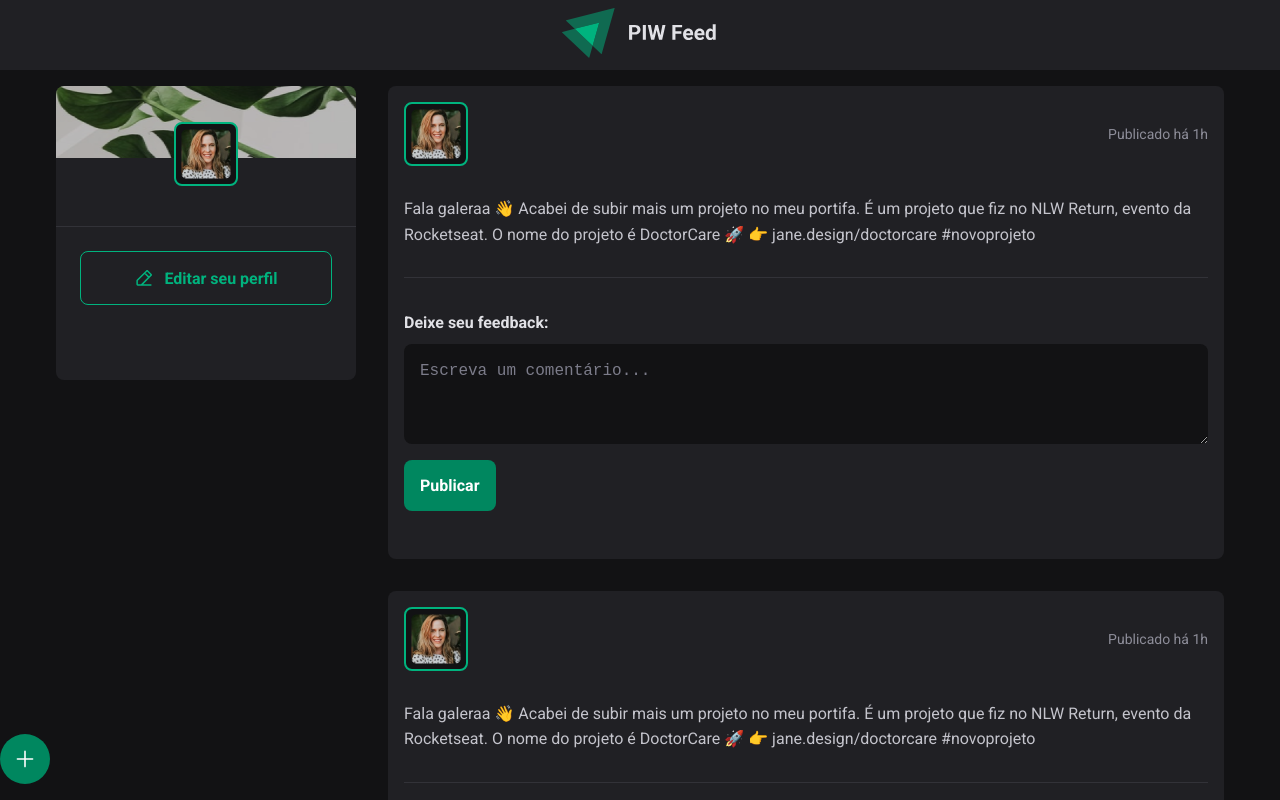
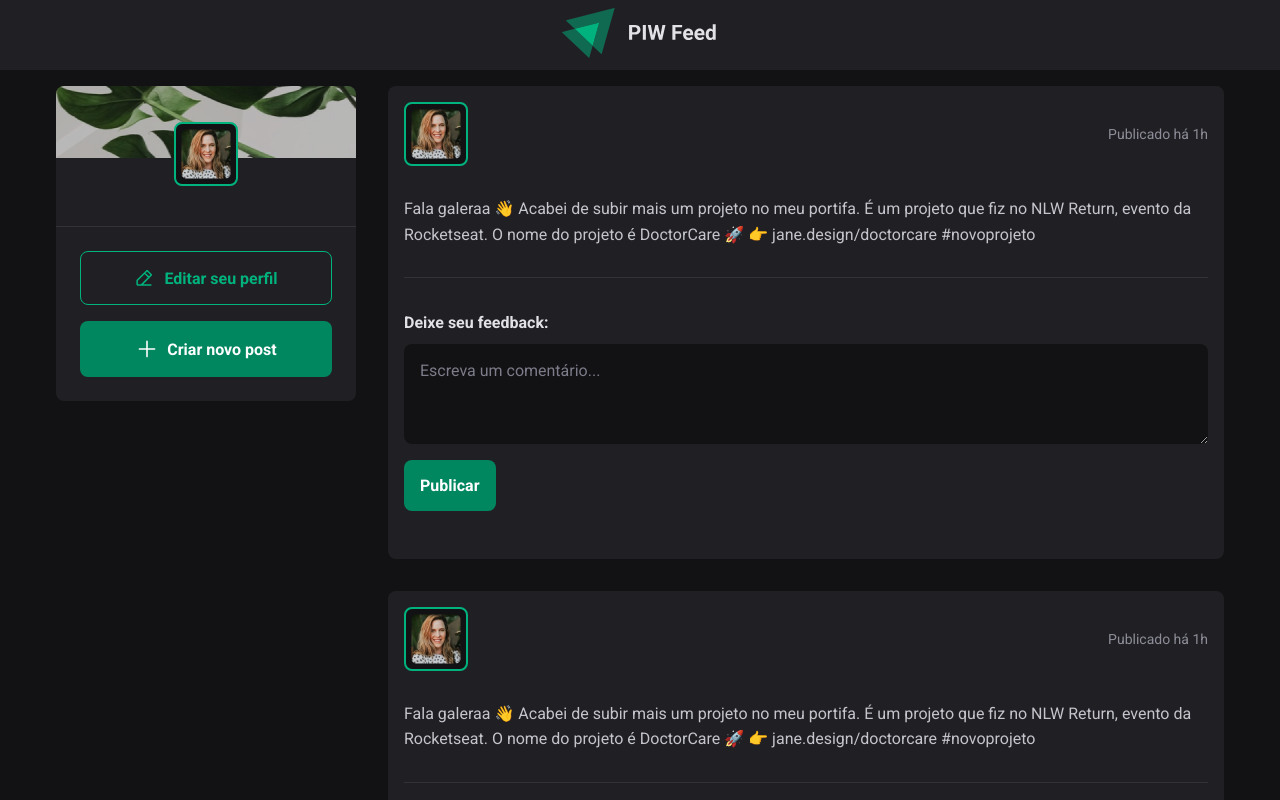
Before and after one commit to joaovictor3g/projetos-de-interface-web, a React (Vite) app in the folder frontend/: page /feed in a window 1280 px wide. Shown: the top 800 px of the page. Built offline with nearby package versions, Linux system fonts and the light colour scheme; no server answers.

Commit message:
feat: new features

```diff
--- a/frontend/src/App.tsx
+++ b/frontend/src/App.tsx
@@ -3,7 +3,6 @@ import { ThemeProvider } from "styled-components";
 import { Header } from "@/components/shared/Header";
 import { AuthContextProvider } from "./contexts/AuthContext";
 import { Outlet } from "react-router-dom";
-import { CreatePostModal } from "./components/layout/CreatePostModal";
 
 export function App() {
   return (
@@ -13,7 +12,6 @@ export function App() {
         <Header />
         <main>
           <Outlet />
-          <CreatePostModal />
         </main>
       </ThemeProvider>
     </AuthContextProvider>
--- a/frontend/src/components/layout/CreatePostModal/index.tsx
+++ b/frontend/src/components/layout/CreatePostModal/index.tsx
@@ -1,4 +1,4 @@
-import { CreatePostButton, DialogContent, ModalContent } from "./styles";
+import { CreatePostButton, ModalContent } from "./styles";
 import * as Dialog from "@radix-ui/react-dialog";
 import { PlusIcon } from "@radix-ui/react-icons";
 import { Modal } from "@/components/shared/Modal";
@@ -9,7 +9,8 @@ export function CreatePostModal() {
     <Dialog.Root>
       <Dialog.Trigger asChild>
         <CreatePostButton>
-          <PlusIcon color="#ffffff" width={24} height={24} />
+          <PlusIcon width={24} height={24} />
+          <span>Criar novo post</span>
         </CreatePostButton>
       </Dialog.Trigger>
 
--- a/frontend/src/components/layout/CreatePostModal/styles.ts
+++ b/frontend/src/components/layout/CreatePostModal/styles.ts
@@ -1,26 +1,29 @@
 import styled from "styled-components";
-import * as Dialog from "@radix-ui/react-dialog";
 
 export const CreatePostContainer = styled.div`
   ${({ theme }) => theme.customs.wrapper};
-  position: relative;
 `;
 
 export const CreatePostButton = styled.button`
-  width: 50px;
-  height: 50px;
-  border-radius: 50%;
-
+  width: 100%;
+  border: 0;
   background-color: ${({ theme }) => theme.colors.green};
-
-  position: fixed;
-  bottom: 1rem;
-  border: 0;
-  transition: width 0.3s, border-radius 0.3s;
+  padding: 1rem;
+  border-radius: 8px;
 
   display: flex;
   align-items: center;
   justify-content: center;
+  gap: 8px;
+
+  color: ${({ theme }) => theme.colors.white};
+  font-weight: 700;
+  font-size: 1rem;
+  line-height: 19px;
+
+  &:hover {
+    filter: brightness(0.7);
+  }
 `;
 
 export const ModalContent = styled.div`
--- a/frontend/src/components/shared/Header/index.tsx
+++ b/frontend/src/components/shared/Header/index.tsx
@@ -1,15 +1,17 @@
-import { HeaderContainer, HeaderWrapper } from "./styles";
+import { HeaderContainer, HeaderFixedWrapper, HeaderWrapper } from "./styles";
 import logoImg from "@/assets/logo.svg";
 import { Link } from "react-router-dom";
 
 export function Header() {
   return (
     <HeaderContainer>
-      <HeaderWrapper>
-        <Link to="/">
-          <img src={logoImg} alt="" />
-        </Link>
-      </HeaderWrapper>
+      <HeaderFixedWrapper>
+        <HeaderWrapper>
+          <Link to="/">
+            <img src={logoImg} alt="" />
+          </Link>
+        </HeaderWrapper>
+      </HeaderFixedWrapper>
     </HeaderContainer>
   );
 }
--- a/frontend/src/components/shared/Header/styles.ts
+++ b/frontend/src/components/shared/Header/styles.ts
@@ -4,6 +4,10 @@ export const HeaderContainer = styled.header`
   width: 100%;
   height: ${({ theme }) => theme.customs.header.height};
   background-color: ${({ theme }) => theme.colors.gray2};
+`;
+
+export const HeaderFixedWrapper = styled(HeaderContainer)`
+  position: fixed;
 `;
 
 export const HeaderWrapper = styled.div`
--- a/frontend/src/components/shared/ProfileBox/index.tsx
+++ b/frontend/src/components/shared/ProfileBox/index.tsx
@@ -1,20 +1,24 @@
 import { Avatar } from "../Avatar";
-import { ProfileBoxContainer } from "./styles";
+import { ProfileBoxContainer, ProfileWrapper } from "./styles";
 import { Edit } from "@/icons/Edit";
 import { useAuth } from "@/hooks/useAuth";
+import { CreatePostModal } from "@/components/layout/CreatePostModal";
 
 export function ProfileBox() {
   const { user } = useAuth();
 
   return (
     <ProfileBoxContainer>
-      <Avatar direction="vertical" user={user} />
-      <div className="edit-profile">
-        <button>
-          <Edit />
-          Editar seu perfil
-        </button>
-      </div>
+      <ProfileWrapper>
+        <Avatar direction="vertical" user={user} />
+        <div className="button-group">
+          <button className="edit-button">
+            <Edit />
+            Editar seu perfil
+          </button>
+          <CreatePostModal />
+        </div>
+      </ProfileWrapper>
     </ProfileBoxContainer>
   );
 }
--- a/frontend/src/components/shared/ProfileBox/styles.ts
+++ b/frontend/src/components/shared/ProfileBox/styles.ts
@@ -1,7 +1,11 @@
 import styled from "styled-components";
 import bannerImg from "./banner.png";
 
-export const ProfileBoxContainer = styled.div`
+export const ProfileBoxContainer = styled.div``;
+
+export const ProfileWrapper = styled.div`
+  position: fixed;
+
   background-image: url(${bannerImg});
   background-position: top;
   background-repeat: no-repeat;
@@ -9,7 +13,7 @@ export const ProfileBoxContainer = styled.div`
   background-size: 100% 72px;
   max-width: 300px;
   width: 100%;
-  max-height: 294px;
+  max-height: 320px;
 
   border-radius: 8px;
 
@@ -22,16 +26,18 @@ export const ProfileBoxContainer = styled.div`
     margin-top: 36px;
   }
 
-  .edit-profile {
+  .button-group {
     width: 100%;
     border-top: 1px solid ${({ theme }) => theme.colors.gray3};
     padding: 1.5rem;
 
     display: flex;
+    flex-direction: column;
     align-items: center;
     justify-content: center;
+    gap: 1rem;
 
-    button {
+    .edit-button {
       display: flex;
       align-items: center;
       justify-content: center;
--- a/frontend/src/styles/global.ts
+++ b/frontend/src/styles/global.ts
@@ -12,7 +12,7 @@ export const GlobalStyle = createGlobalStyle`
     background-color: ${({ theme }) => theme.colors.gray1};
   }
 
-  body, input, button {
+  body, input, button, textarea {
     font-family: Roboto, sans-serif;
   }
 
```
